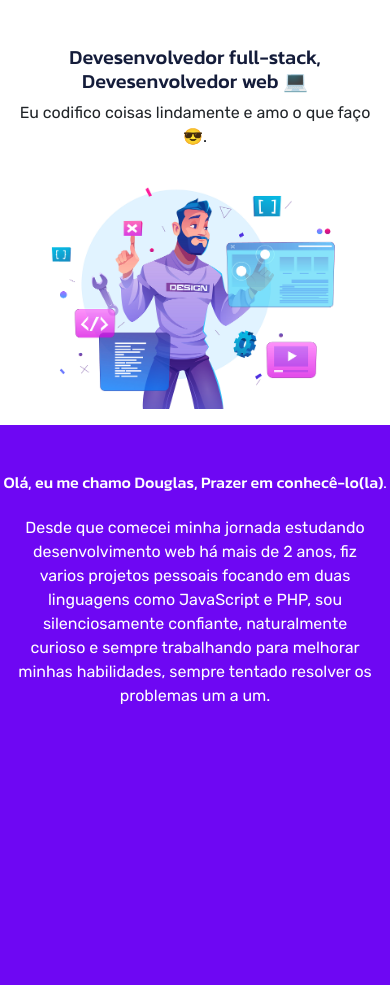
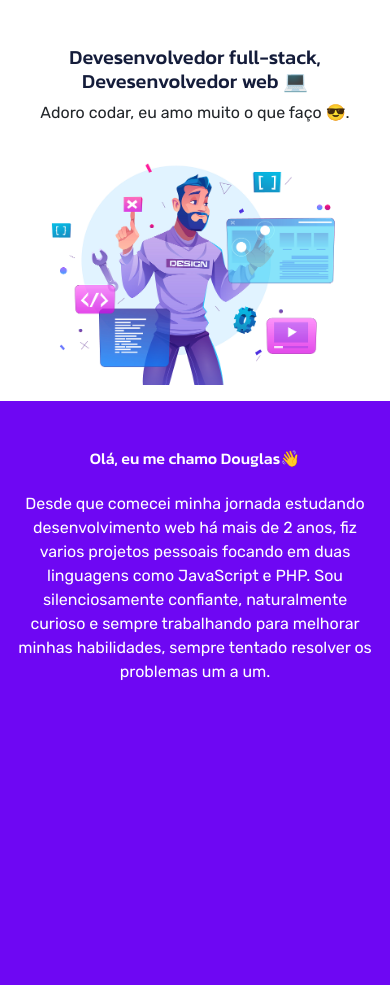
Before and after one commit to douglas-to/Portfolio, a website built with Vite: page index.html in a window 390 px wide. Shown: the part 115-1100 px from the top of the page. Built offline with nearby package versions, Linux system fonts and the light colour scheme.

Commit message:
Versão 1

```diff
--- a/css/style.css
+++ b/css/style.css
@@ -129,7 +129,7 @@ a:hover{
 @media (max-width: 600px){
 	.position-rel-minus{
 		position:relative;
-		top:-25%;
+		top:-40%;
 	}
 
 	.position-rel-plus{
@@ -155,9 +155,14 @@ a:hover{
 	}
 }
 
-@media (max-width: 499px){
+@media (max-width: 550px){
+	.position-rel-minus{
+		position:relative;
+		top:-20%;
+	}
+
 	.bg-height{
-		height:100vh;
+		height:90vh;
 	}
 
 	.font-size-2{
--- a/index.html
+++ b/index.html
@@ -35,7 +35,7 @@
             <h1 class="text-center mt-5 font-style-title font-size break-text">
               <span>Devesenvolvedor full-stack,</span> <span>Devesenvolvedor web &#128187;</span>
             </h1>
-            <p class="text-center font-style-text fs-6">Eu codifico coisas lindamente e amo o que faço 😎.</p>
+            <p class="text-center font-style-text fs-6">Adoro codar, eu amo muito o que faço 😎.</p>
             <a href="https://br.freepik.com/vetores-gratis/desenvolvimento-web-engenharia-de-programador-e-site-de-codificacao-em-telas-de-interface-de-realidade-aumentada-desenvolvedor-de-projeto-engenheiro-de-programacao-de-software-ou-design-de-aplicativo-cartoon-illustration_10798281.htm#query=desenvolvedor%20web&position=3&from_view=keyword"><img class="img-fluid mx-auto d-block mb-3" src="images/dev1.png"/></a>
           </div>
         </div>
@@ -46,10 +46,12 @@
       <div class="bg-height bg-purple">
         <div class="d-flex flex-column align-items-center text-center">
 
-          <h1 class="text-white font-style-title mt-5 pl-2 pr-2 font-size-2">Olá, eu me chamo Douglas, Prazer em conhecê-lo(la).</h1>
+          <h1 class="text-white font-style-title mt-5 pl-2 pr-2 font-size-2 break-text">
+            Olá, eu me chamo Douglas👋
+          </h1>
 
           <p class="fs-5 text-white font-style-text p-3 fs-6 text-width">
-            Desde que comecei minha jornada estudando desenvolvimento web há mais de 2 anos, fiz varios projetos pessoais focando em duas linguagens como JavaScript e PHP, sou silenciosamente confiante, naturalmente curioso e sempre trabalhando para melhorar minhas habilidades, sempre tentado resolver os problemas um a um.
+            Desde que comecei minha jornada estudando desenvolvimento web há mais de 2 anos, fiz varios projetos pessoais focando em duas linguagens como JavaScript e PHP. Sou silenciosamente confiante, naturalmente curioso e sempre trabalhando para melhorar minhas habilidades, sempre tentado resolver os problemas um a um.
           </p>
         </div>
       </div>
```
